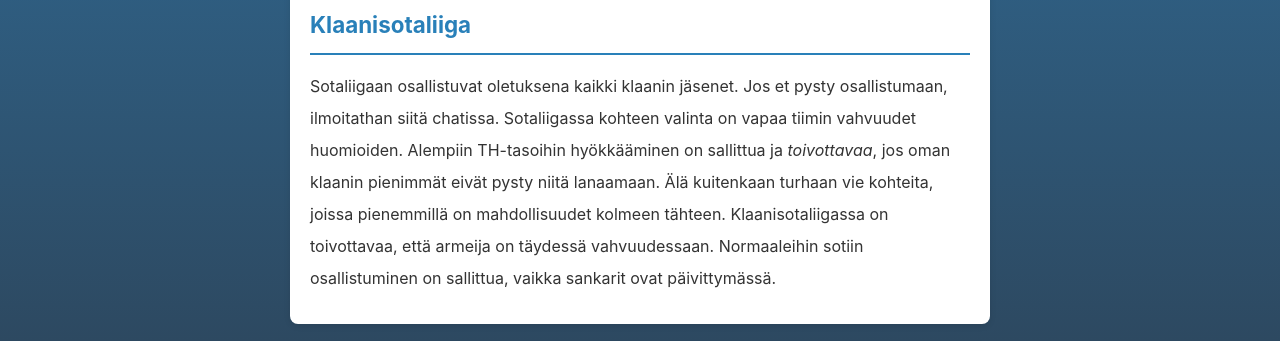
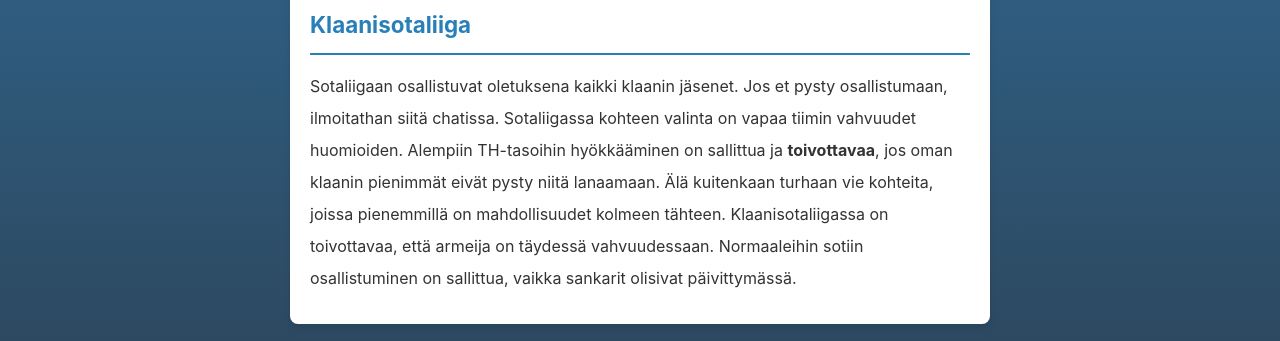
Before and after one commit to finvikings/finvikings.github.io, a plain HTML site: page index.html in a window 1280 px wide. Shown: the part 1028-1369 px from the top of the page. Drawn offline with Linux system fonts and the light colour scheme.

Commit message:
Minor fixes

```diff
--- a/index.html
+++ b/index.html
@@ -137,9 +137,9 @@
     <p>
       Sotaliigaan osallistuvat oletuksena kaikki klaanin jäsenet. Jos et pysty osallistumaan,
       ilmoitathan siitä chatissa. Sotaliigassa kohteen valinta on vapaa tiimin vahvuudet huomioiden.
-      Alempiin TH-tasoihin hyökkääminen on sallittua ja <em>toivottavaa</em>, jos oman klaanin pienimmät eivät pysty niitä lanaamaan. Älä kuitenkaan turhaan
+      Alempiin TH-tasoihin hyökkääminen on sallittua ja <b>toivottavaa</b>, jos oman klaanin pienimmät eivät pysty niitä lanaamaan. Älä kuitenkaan turhaan
       vie kohteita, joissa pienemmillä on mahdollisuudet kolmeen tähteen. Klaanisotaliigassa on toivottavaa, että armeija on täydessä vahvuudessaan. Normaaleihin
-      sotiin osallistuminen on sallittua, vaikka sankarit ovat päivittymässä.
+      sotiin osallistuminen on sallittua, vaikka sankarit olisivat päivittymässä.
     </p>
   </section>
 
```
